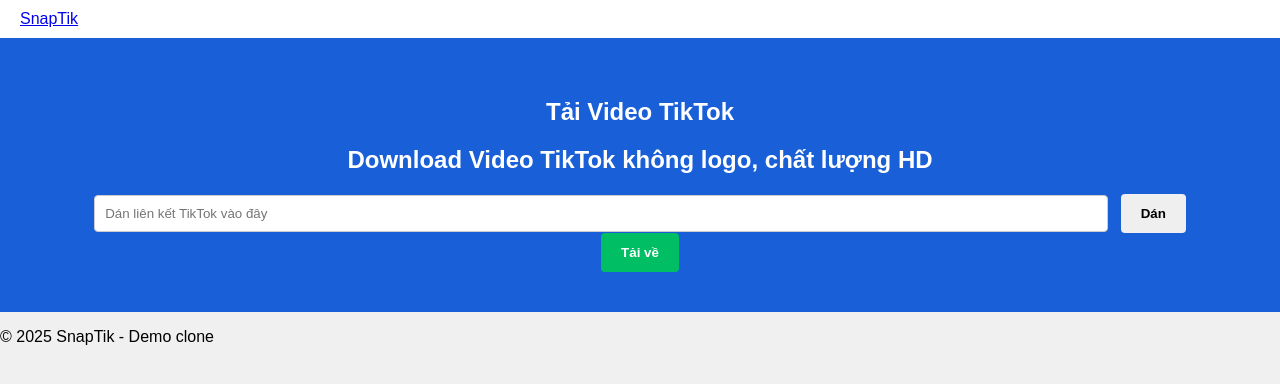
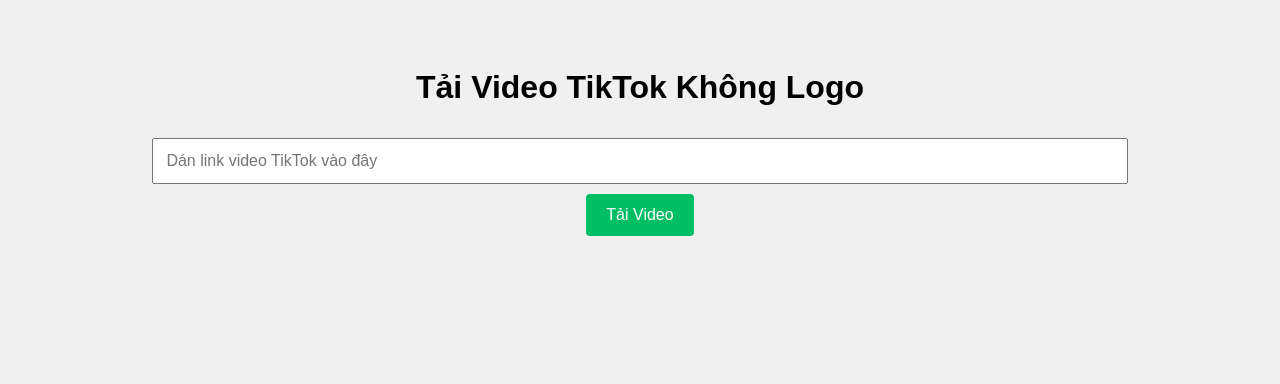
Before and after one commit to Masterdiosig/snaptik.rest, a website: page index.html in a window 1280 px wide. Drawn offline with Linux system fonts and the light colour scheme.

Commit message:
Cập nhật giao diện landing page

```diff
--- a/index.html
+++ b/index.html
@@ -2,47 +2,71 @@
 <html lang="vi">
 <head>
   <meta charset="UTF-8">
-  <meta name="viewport" content="width=device-width, initial-scale=1.0" />
-  <title>SnapTik - Tải Video TikTok Không Logo</title>
-  <link rel="stylesheet" href="styles.css">
-  <link rel="stylesheet" href="extra.css">
+  <meta name="viewport" content="width=device-width, initial-scale=1.0">
+  <title>SnapTok Tải Video</title>
+  <style>
+    body {
+      font-family: Arial, sans-serif;
+      padding: 40px;
+      background: #f0f0f0;
+      text-align: center;
+    }
+    input {
+      width: 80%;
+      padding: 12px;
+      margin: 10px 0;
+      font-size: 16px;
+    }
+    button {
+      padding: 12px 20px;
+      font-size: 16px;
+      background: #00be63;
+      color: white;
+      border: none;
+      border-radius: 4px;
+      cursor: pointer;
+    }
+    .result {
+      margin-top: 20px;
+      font-weight: bold;
+    }
+  </style>
 </head>
-<body data-lang="en">
+<body>
+  <h1>Tải Video TikTok Không Logo</h1>
+  <input type="text" id="tiktokUrl" placeholder="Dán link video TikTok vào đây" />
+  <br>
+  <button onclick="download()">Tải Video</button>
 
-  <!-- Navbar -->
-  <nav class="navbar" role="navigation">
-    <div class="container">
-      <div class="navbar-brand">
-        <a class="navbar-item logo" href="#"><span>SnapTik</span></a>
-      </div>
-    </div>
-  </nav>
+  <div class="result" id="resultBox"></div>
 
-  <!-- Hero Section -->
-  <section id="hero" class="section hero">
-    <div class="container w100">
-      <h1 class="title">Tải Video TikTok</h1>
-      <h2 class="title title-2">Download Video TikTok không logo, chất lượng HD</h2>
-      <form class="form" name="formurl" method="get">
-        <div class="is-relative" style="overflow: hidden;width: 100%;">
-          <input name="url" id="url" type="text" class="link-input" placeholder="Dán liên kết TikTok vào đây" required />
-          <button class="button button-paste" type="button"><span>Dán</span></button>
-        </div>
-        <button type="submit" class="button button-go is-link"><span>Tải về</span></button>
-      </form>
-    </div>
-  </section>
+  <script>
+    async function download() {
+      const url = document.getElementById("tiktokUrl").value.trim();
+      const resultBox = document.getElementById("resultBox");
+      if (!url) return alert("Vui lòng dán link TikTok.");
 
-  <!-- Nội dung thêm nếu cần... -->
+      resultBox.innerHTML = "⏳ Đang xử lý...";
 
-  <!-- Footer -->
-  <footer class="footer">
-    <div class="container">
-      <p>© 2025 SnapTik - Demo clone</p>
-    </div>
-  </footer>
+      try {
+        const res = await fetch("/api/snaptik", {
+          method: "POST",
+          headers: { "Content-Type": "application/json" },
+          body: JSON.stringify({ url })
+        });
+        const data = await res.json();
 
-  <!-- Scripts -->
-  <script src="main.js"></script>
+        if (data.code === 0 && data.data.length > 0) {
+          const first = data.data[0];
+          resultBox.innerHTML = `<a href="${first.url}" target="_blank">🔗 Tải video tại đây (${first.label})</a>`;
+        } else {
+          resultBox.innerText = "❌ Không lấy được link. Vui lòng thử lại.";
+        }
+      } catch (err) {
+        console.error(err);
+        resultBox.innerText = "⚠️ Lỗi kết nối đến API.";
+      }
+    }
+  </script>
 </body>
 </html>
--- a/server.js
+++ b/server.js
@@ -18,4 +18,7 @@
   }
 });
 
-app.listen(3000, () => console.log('SnapTik Puppeteer API running on http://localhost:3000'));
+app.get('/', (_, res) => res.send("SnapTok Glitch API is working!"));
+
+const PORT = process.env.PORT || 3000;
+app.listen(PORT, () => console.log("Server running at port", PORT));
```
Also changed, not shown: package.json (+3 -4 lines), snaptik-scraper.js (+7 -8 lines), 2 other files.
